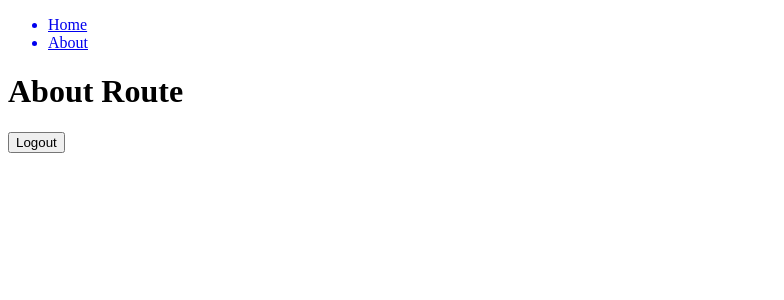
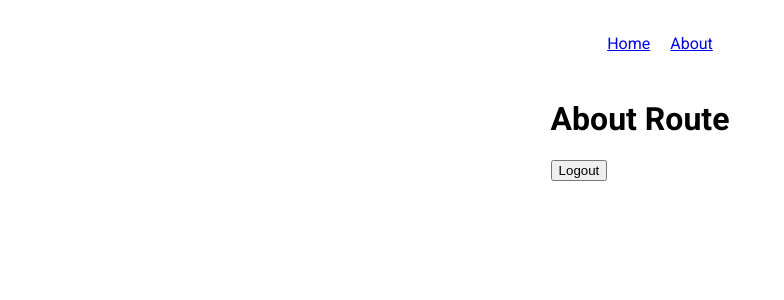
Before and after one commit to imxalias123/Authentication-, a React (Create React App) app: page /about in a window 1280 px wide. Shown: the top 300 px of the page, without its empty margins (0-784 px from the left). Built offline with nearby package versions, Linux system fonts and the light colour scheme; a web font is replaced by a local one.

Commit message:
solution

```diff
--- a/src/components/About/index.css
+++ b/src/components/About/index.css
@@ -1 +1,11 @@
 /* Write your CSS code here */
+.container {
+  display: flex;
+  flex-direction: column;
+  justify-content: center;
+  align-items: center;
+  font-family: 'roboto';
+}
+.about-container {
+  text-align: center;
+}
--- a/src/components/About/index.js
+++ b/src/components/About/index.js
@@ -1,13 +1,22 @@
 // Write your JS code here
+import Cookies from 'js-cookie'
 import Header from '../Header'
 
-const About = () => (
-  <>
-    <Header />
-    <div>
-      <h1>About Route</h1>
-      <button type="button">Logout</button>
+const About = () => {
+  const onClickLogout = () => {
+    Cookies.remove('jwt_token')
+  }
+
+  return (
+    <div className="container">
+      <Header />
+      <div className="about-container">
+        <h1>About Route</h1>
+        <button type="button" onClick={onClickLogout}>
+          Logout
+        </button>
+      </div>
     </div>
-  </>
-)
+  )
+}
 export default About
--- a/src/components/Header/index.css
+++ b/src/components/Header/index.css
@@ -1 +1,8 @@
 /* Write your CSS code here */
+.header-container {
+  display: flex;
+  list-style-type: none;
+}
+li {
+  margin: 10px;
+}
--- a/src/components/Header/index.js
+++ b/src/components/Header/index.js
@@ -4,7 +4,7 @@ import {Link} from 'react-router-dom'
 
 const Header = () => (
   <>
-    <ul>
+    <ul className="header-container">
       <Link to="/">
         <li>Home</li>
       </Link>
--- a/src/components/Home/index.css
+++ b/src/components/Home/index.css
@@ -1 +1,11 @@
 /* Write your CSS code here */
+.container {
+  display: flex;
+  flex-direction: column;
+  justify-content: center;
+  align-items: center;
+  font-family: 'roboto';
+}
+.home-container {
+  text-align: center;
+}
--- a/src/components/Home/index.js
+++ b/src/components/Home/index.js
@@ -9,15 +9,15 @@ const Home = () => {
   }
 
   return (
-    <>
+    <div className="container">
       <Header />
-      <div>
+      <div className="home-container">
         <h1>Home Route</h1>
         <button type="button" onClick={onClickLogout}>
           Logout
         </button>
       </div>
-    </>
+    </div>
   )
 }
 
```
